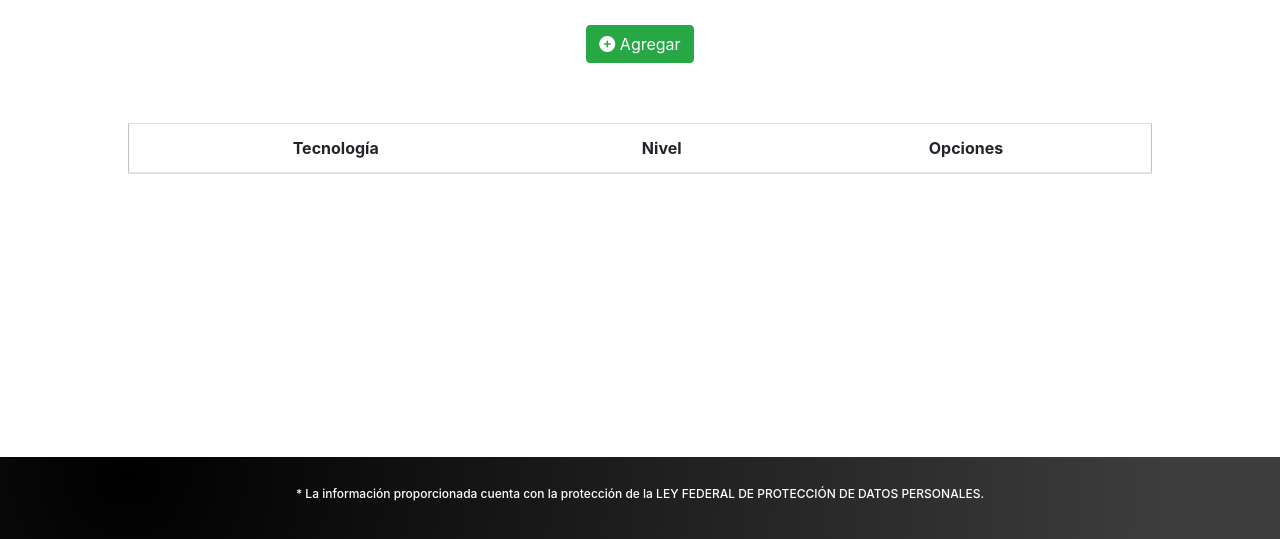
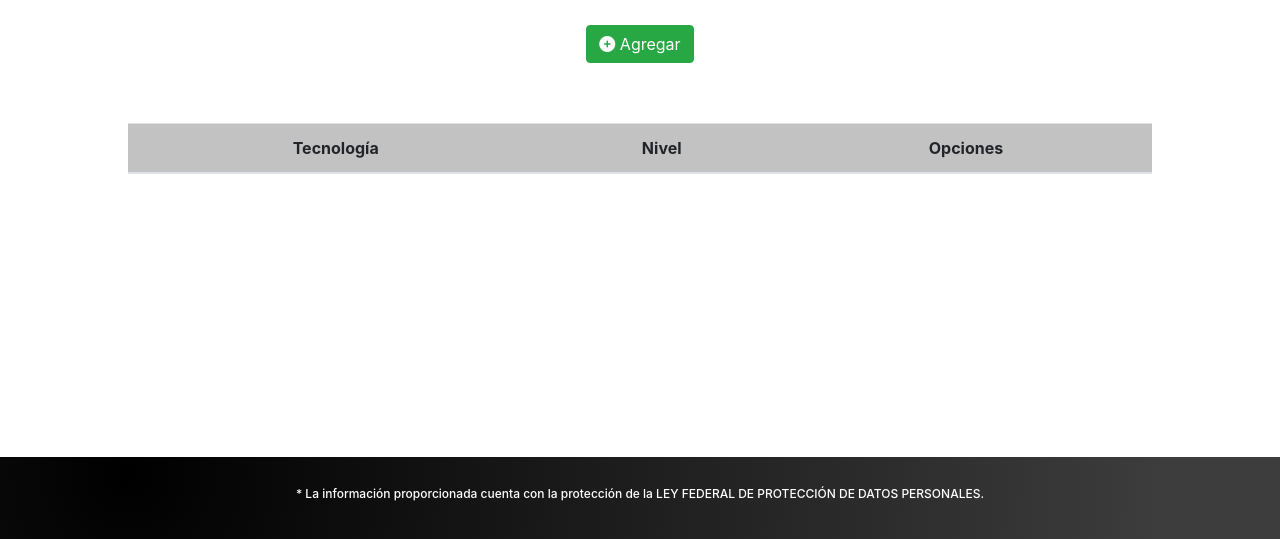
Before and after one commit to eafo72/Proyecto2, a plain HTML site: page index.html in a window 1280 px wide. Shown: the part 263-802 px from the top of the page. Drawn offline with nearby package versions, Linux system fonts and the light colour scheme.

Commit message:
commit 5

```diff
--- a/css/style.css
+++ b/css/style.css
@@ -38,6 +38,9 @@ html, body {
 .content table td {
     vertical-align: middle !important;
 }
+.content table thead {
+    background-color: #c2c2c2;
+}
 
 footer{
     width: 100%;
```
